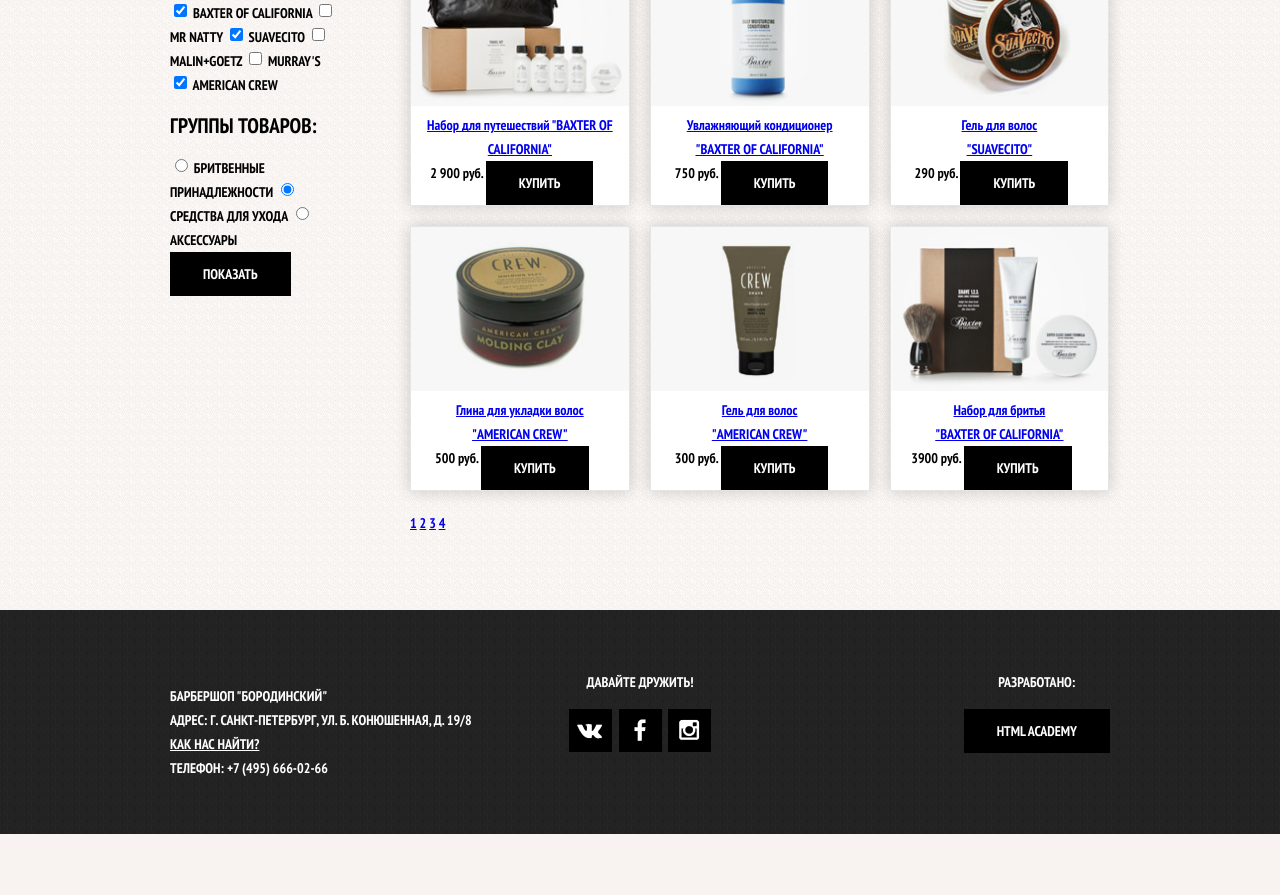
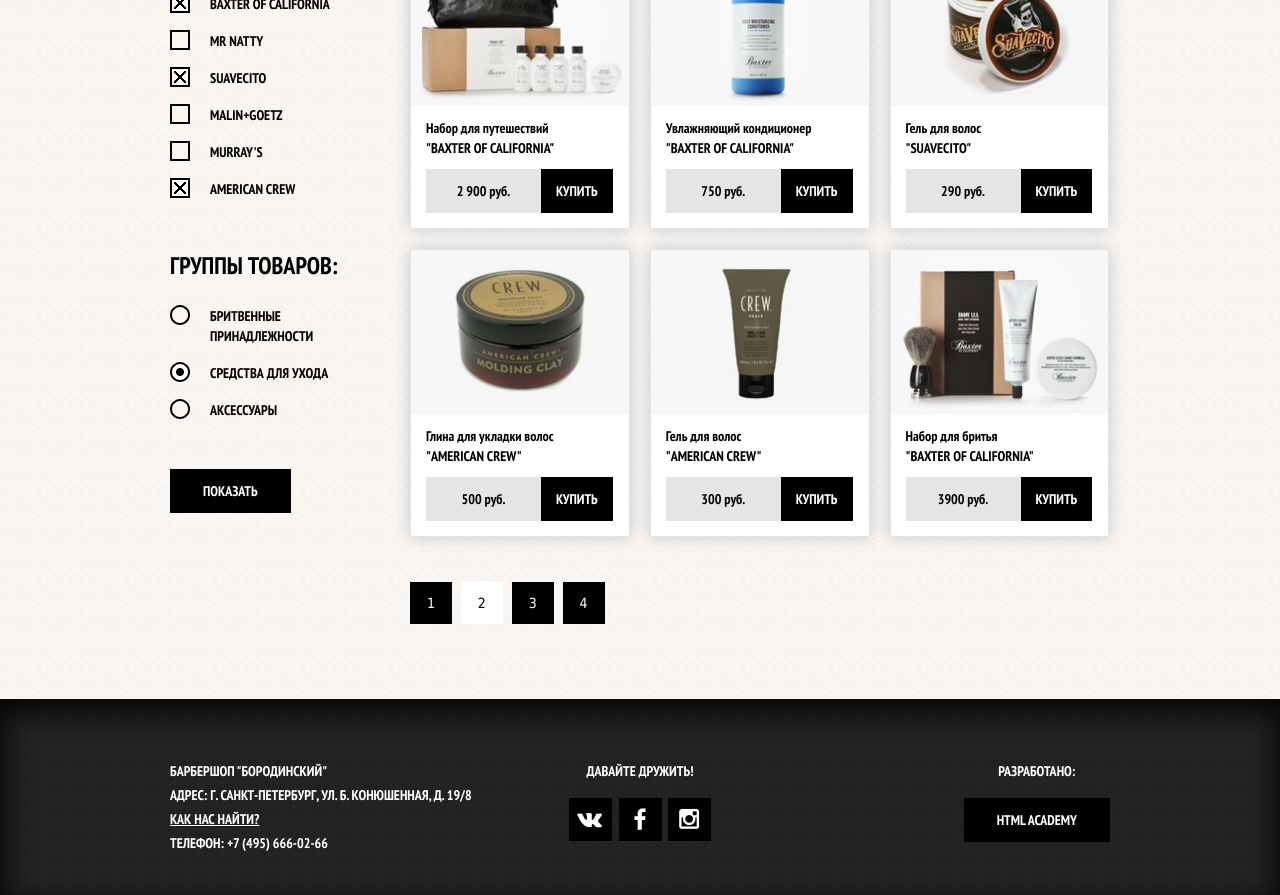
Before and after one commit to O-de-MAX/barbershop, a plain HTML site: page catalog.html in a window 1280 px wide. Shown: the part 329-1224 px from the top of the page. Before the commit the page ends 1163 px from the top, so only its background shows below. Drawn offline with Linux system fonts and the light colour scheme.

Commit message:
Внутренние страницы, доработка

```diff
--- a/catalog.html
+++ b/catalog.html
@@ -57,35 +57,29 @@
           <div class="filter-group brands">
             <h2 class="filter-titile">Производители</h2>
             <div class="brands-filter">
-              <input type="checkbox" name="brand-1" id="checkbox-1" checked>
-                <label for="checkbox-1">Baxter of california</label>
-              <input type="checkbox" name="brand-2" id="checkbox-2">
-                <label for="checkbox-2">Mr natty</label>
-              <input type="checkbox" name="brand-3" id="checkbox-3" checked>
-                <label for="checkbox-3">Suavecito</label>
-              <input type="checkbox" name="brand-4" id="checkbox-4">
-                <label for="checkbox-4">Malin+Goetz</label>
-              <input type="checkbox" name="brand-5" id="checkbox-5">
-                <label for="checkbox-5">Murray's</label>
-              <input type="checkbox" name="brand-6" id="checkbox-6" checked>
-                <label for="checkbox-6">American Crew</label>
+              <input type="checkbox" name="brand" id="checkbox-1" checked>
+                <label class="brands-filter-checkbox" for="checkbox-1">Baxter of california</label>
+              <input type="checkbox" name="brand" id="checkbox-2">
+                <label class="brands-filter-checkbox" for="checkbox-2">Mr natty</label>
+              <input type="checkbox" name="brand" id="checkbox-3" checked>
+                <label class="brands-filter-checkbox" for="checkbox-3">Suavecito</label>
+              <input type="checkbox" name="brand" id="checkbox-4">
+                <label class="brands-filter-checkbox" for="checkbox-4">Malin+Goetz</label>
+              <input type="checkbox" name="brand" id="checkbox-5">
+                <label class="brands-filter-checkbox" for="checkbox-5">Murray's</label>
+              <input type="checkbox" name="brand" id="checkbox-6" checked>
+                <label class="brands-filter-checkbox" for="checkbox-6">American Crew</label>
             </div>
           </div>
           <div class="filter-group products">
             <h2 class="filter-titile">Группы товаров:</h2>
             <div class="product-filter">
-              <label>
-                <input type="radio" name="product" value="Бритвенные принадлежности">
-                  Бритвенные принадлежности
-              </label>
-              <label>
-                <input type="radio" name="product" value="Средства для ухода" checked>
-                  Средства для ухода
-              </label>
-              <label>
-                <input type="radio" name="product" value="Аксессуары">
-                  Аксессуары
-              </label>
+              <input type="radio" name="product" id="radio-1">
+                <label class="product-filter-radio" for="radio-1">Бритвенные принадлежности</label>
+              <input type="radio" name="product" id="radio-2" checked>
+                <label class="product-filter-radio" for="radio-2">Средства для ухода</label>
+              <input type="radio" name="product" id="radio-3">
+                <label class="product-filter-radio" for="radio-3">Аксессуары</label>
             </div>
           </div>
           <button class="btn filter-btn" type="submit" name="show">Показать</button>
@@ -96,8 +90,9 @@
           <div class="catalog-item-wrap">
             <div class="catalog-item">
               <img src="img/catalog_foto_1-1.jpg" width="220" height="165" alt="baxter of california">
+              <div class="catalog-item-text">
                 <a class="product-title" href="#">
-                Набор для путешествий
+                  Набор для путешествий<br>
                   "BAXTER OF CALIFORNIA"
                 </a>
                 <div class="price-group">
@@ -106,9 +101,11 @@
                 </div>
               </div>
             </div>
+          </div>
           <div class="catalog-item-wrap">
             <div class="catalog-item">
               <img src="img/catalog_foto_1-2.jpg" width="220" height="165" alt="baxter of california">
+              <div class="catalog-item-text">
                 <a class="product-title" href="#">
                   Увлажняющий кондиционер<br>
                   "BAXTER OF CALIFORNIA"
@@ -119,9 +116,11 @@
                 </div>
               </div>
             </div>
+          </div>
           <div class="catalog-item-wrap">
             <div class="catalog-item">
               <img src="img/catalog_foto_1-3.jpg" width="220" height="165" alt="suavesito">
+              <div class="catalog-item-text">
                 <a class="product-title" href="#">
                   Гель для волос<br>
                   "SUAVECITO"
@@ -132,9 +131,11 @@
                 </div>
               </div>
             </div>
+          </div>
           <div class="catalog-item-wrap">
             <div class="catalog-item">
               <img src="img/catalog_foto_2-1.jpg" width="220" height="165" alt="american crew">
+              <div class="catalog-item-text">
                 <a class="product-title" href="#">
                   Глина для укладки волос<br>
                   "AMERICAN CREW"
@@ -145,9 +146,11 @@
                 </div>
               </div>
             </div>
+          </div>
           <div class="catalog-item-wrap">
             <div class="catalog-item">
               <img src="img/catalog_foto_2-2.jpg" width="220" height="165" alt="american crew">
+              <div class="catalog-item-text">
                 <a class="product-title" href="#">
                   Гель для волос<br>
                   "AMERICAN CREW"
@@ -158,9 +161,11 @@
                 </div>
               </div>
             </div>
+          </div>
           <div class="catalog-item-wrap">
             <div class="catalog-item">
               <img src="img/catalog_foto_2-3.jpg" width="220" height="165" alt="baxter of california">
+              <div class="catalog-item-text">
                 <a class="product-title" href="#">
                   Набор для бритья<br>
                   "BAXTER OF CALIFORNIA"
@@ -172,9 +177,10 @@
               </div>
             </div>
           </div>
+        </div>
         <div class="paginator">
           <a href="#">1</a>
-          <a class="active" href="#">2</a>
+          <a class="current" href="#">2</a>
           <a href="#">3</a>
           <a href="#">4</a>
         </div>
--- a/css/style.css
+++ b/css/style.css
@@ -466,7 +466,9 @@
 
 .gallery-image img,
 .gallery-images img {
-  box-shadow: 0 0 15; /*цвет ргб*/
+  box-sizing: border-box;
+  border: 1px solid #e5e5e5;
+  box-shadow: 0 0 15px 0 rgba(0, 1, 1, 0.2);
 }
 
 
@@ -514,10 +516,64 @@
 .filters {
   float: left;
   width: 170px;
+  font-size: 0;
 }
-.filters input {
-  display: inline-block;
-  vertical-align: top;
+.filter-group {
+  font-size: 14px;
+  font-weight: 700;
+  font-family: "PT Sans Narrow", "Arial", sans-serif;
+  text-transform: uppercase;
+  color: #000000;
+  line-height: 24px;
+}
+.filter-titile {
+  margin-top: 0;
+  font-size: 24px;
+}
+
+.filter-group input[type="checkbox"],
+.filter-group input[type="radio"] {
+  display: none;
+}
+
+.filter-group label {
+  display: block;
+  position: relative;
+  line-height: 20px;
+  cursor: pointer;
+  padding: 8px 0 9px 40px;
+}
+
+.filter-group label::before {
+  content: "";
+  position: absolute;
+  top: 7px;
+  left: 0;
+  width: 20px;
+  height: 20px;
+  background: url("../img/filter-sprite.png") no-repeat center;
+}
+
+.brands-filter label::before {
+  background-position: -10px -10px;
+}
+input[type="checkbox"]:checked + .brands-filter-checkbox::before {
+  background-position: -50px -10px;
+}
+
+.product-filter label::before {
+  background-position: -90px -10px;
+}
+
+input[type="radio"]:checked + .product-filter-radio::before {
+  background-position: -130px -10px;
+}
+
+.filter-group.brands {
+  margin-bottom: 46px;
+}
+.filter-group.products {
+  margin-bottom: 40px;
 }
 
 .catalog-page {
@@ -541,7 +597,6 @@
 }
 .catalog-item {
   border: 1px solid #e5e5e5;
-  text-align: center;
   font-size: 14px;
   text-transform: none;
   background-color: #ffffff;
@@ -554,10 +609,69 @@
   height: auto;
 }
 
+.catalog-item-text {
+  padding: 15px;
+  padding-top: 5px;
+  text-align: left;
+  line-height: 20px;
+}
+.product-title {
+  color: #000000;
+  text-decoration: none;
+}
+.price-group {
+  width: 100%;
+  font-size: 0;
+  margin-top: 11px;
+}
+.price-group span {
+  display: inline-block;
+  vertical-align: top;
+  padding: 10px 0;
+  width: 115px;
+  font-size: 14px;
+  line-height: 24px;
+  font-family: "PT Sans Narrow", "Arial", sans-serif;
+  color: #000000;
+  background-color: #e5e5e5;
+  text-align: center;
+}
+.price-group .btn {
+  padding-left: 15px;
+  padding-right: 15px;
+  margin-right: 0;
+}
 
+/* TODO: прописать стили для наведения и клика */
 
+.paginator {
+  width: 320px;
+  margin-top: 25px;
+  text-align: left;
+}
 
+.paginator a {
+  display: inline-block;
+  height: 42px;
+  min-width: 42px;
+  text-align: center;
+  vertical-align: middle;
+  text-decoration: none;
+  font-family: "PT Sans", "Tahoma", sans-serif;
+  line-height: 42px;
+  font-size: 14px;
+  font-weight: 400;
+  background-color: #000000;
+  color: #ffffff;
+  margin-right: 6px;
+}
 
+.paginator .current {
+  background-color: #ffffff;
+  color: #000000;
+}
+
+/* TODO: прописать стили для пагинатора */
 
 .main-footer {
   margin-top: 65px;
@@ -565,11 +679,15 @@
   padding-bottom: 40px;
   color: #ffffff;
   background: #252525 url("../img/pattern_footer.jpg") repeat;
+  box-shadow: inset 0 10px 25px 5px rgba(0, 0, 0, 0.8);
 }
 .footer-contacts {
   float: left;
   width: 320px;
   margin-right: 60px;
+}
+.footer-contacts p {
+  margin: 0;
 }
 .footer-contacts a {
   color: #ffffff;
@@ -618,6 +736,7 @@
 .social-btn-inst:hover {
   background-position: -69px 5px;
 }
+
 .footer-copyright {
   float: right;
   max-width: 180px;
```
Also changed, not shown: index.html (+2 -2 lines), img/filter-sprite.png (added), price.html (renamed from prise.html). Lines whose indentation alone changed are shown as unchanged.
